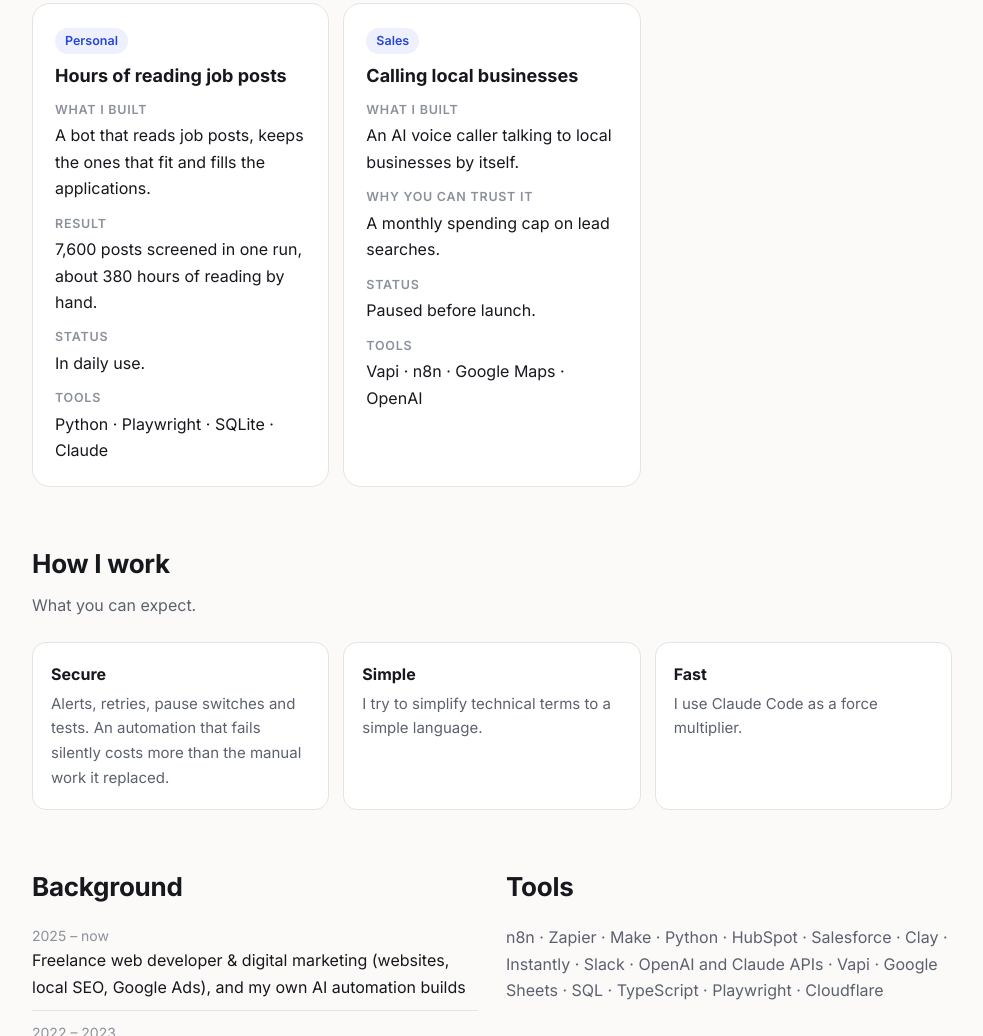
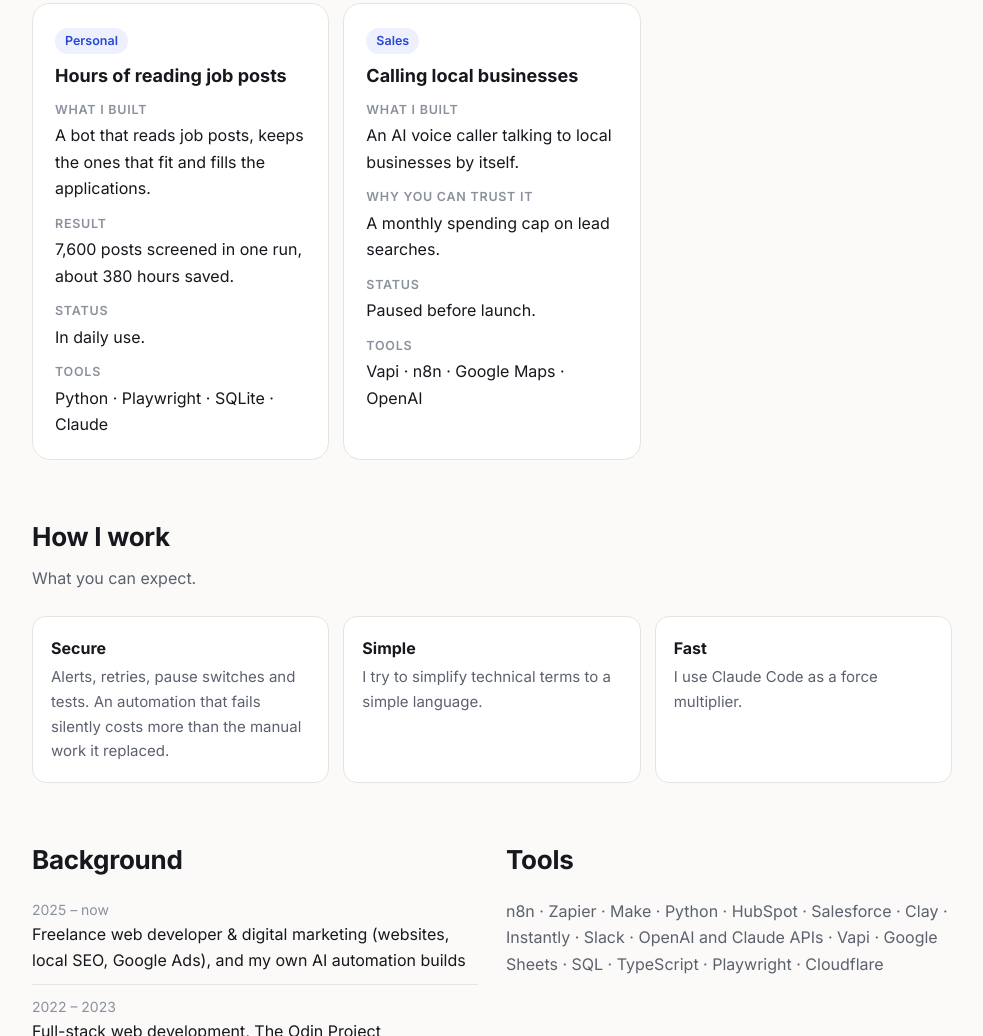
Before and after one commit to r4vsdev/r4vsdev.github.io, a plain HTML site: page index.html in a window 1280 px wide. Shown: the part 3250-4286 px from the top of the page, without its empty margins (148-1131 px from the left). Drawn offline with Linux system fonts and the light colour scheme.

Commit message:
Restore job bot result wording
Co-Authored-By: Claude Opus 5.5 <noreply@anthropic.com>

```diff
--- a/index.html
+++ b/index.html
@@ -268,7 +268,7 @@
           <dt>What I built</dt>
           <dd>A bot that reads job posts, keeps the ones that fit and fills the applications.</dd>
           <dt>Result</dt>
-          <dd>7,600 posts screened in one run, about 380 hours of reading by hand.</dd>
+          <dd>7,600 posts screened in one run, about 380 hours saved.</dd>
           <dt>Status</dt>
           <dd>In daily use.</dd>
           <dt>Tools</dt>
```
